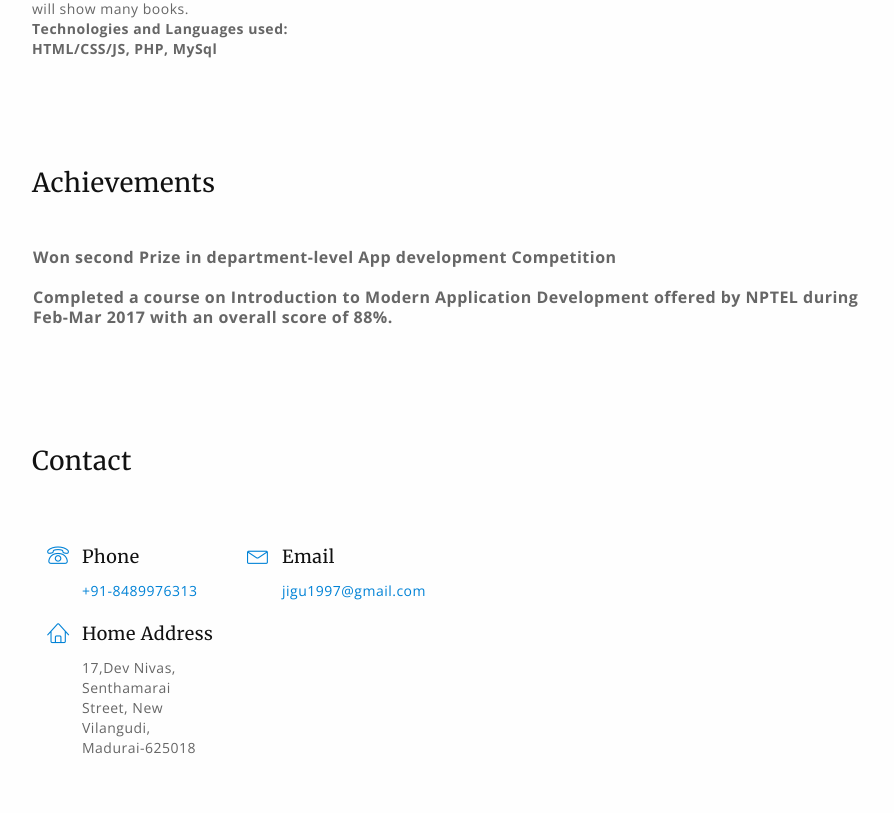
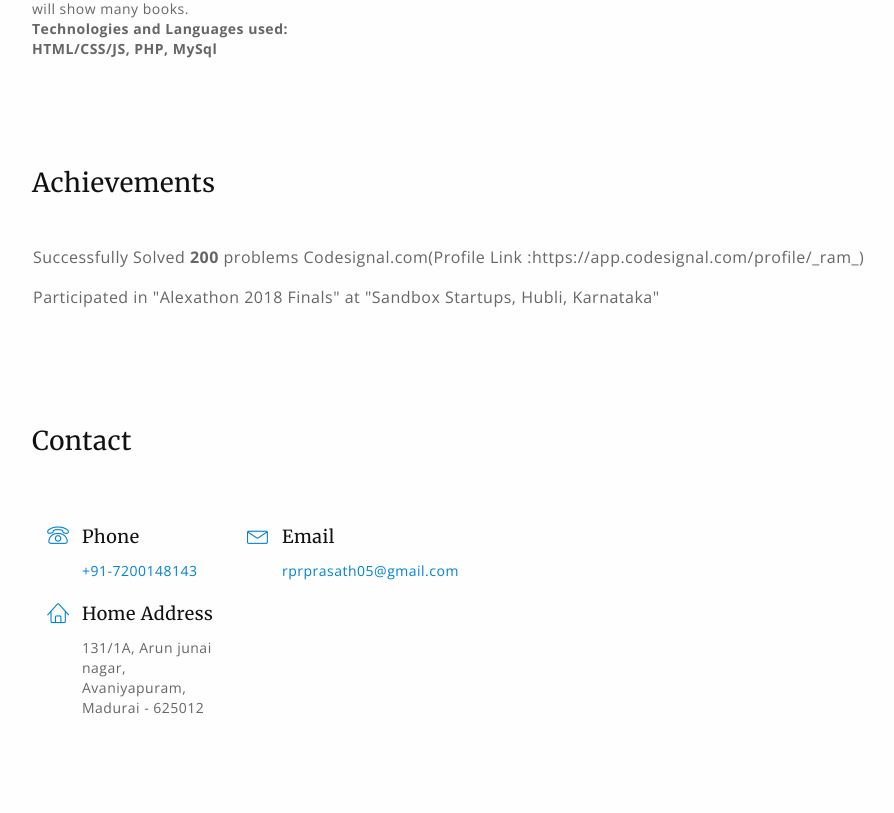
Before and after one commit to ramalingaprasad-gs/Ramalinga12Prasad.github.io, a plain HTML site: page index.html in a window 1280 px wide. Shown: the part 2864-3677 px from the top of the page, without its empty margins (373-1267 px from the left). After the commit the page ends 3637 px from the top, so only its background shows below. Drawn offline with nearby package versions, Linux system fonts and the light colour scheme; a web font is replaced by a local one.

Commit message:
Update index.html

```diff
--- a/index.html
+++ b/index.html
@@ -331,9 +331,9 @@
                     <h3>Achievements<span class="text-primary"></span></h3>
                 </div>
                     <ul type="bullet">
-                        <li><b>Won second Prize in department-level App development Competition</li>
+                        <li>Successfully Solved <b>200</b> problems Codesignal.com(Profile Link :https://app.codesignal.com/profile/_ram_)</li>
                         <br>
-                        <li>Completed a course on Introduction to Modern Application Development offered by NPTEL during Feb-Mar 2017 with an overall score of <b>88%.</b></li>
+                        <li>Participated in "Alexathon 2018 Finals" at "Sandbox Startups, Hubli, Karnataka"</li>
                     </ul>
             </div><!-- / container -->
         </section>
@@ -357,7 +357,7 @@
                                         <i class="lnr lnr-phone"></i>
                                     </div>
                                     <h5>Phone</h5>
-                                    <a href="tel:+918489976313">+91-8489976313</a>
+                                    <a href="tel:+917200148143">+91-7200148143</a>
                                 </div><!-- / feature-block -->
                             </div><!-- / col-md-6 feature-left -->
 
@@ -367,7 +367,7 @@
                                         <i class="lnr lnr-envelope"></i>
                                     </div>
                                     <h5>Email</h5>
-                                    <a href="mailto:jigu1997@gmail.com.com" class="contact-info-text">jigu1997@gmail.com</a>
+                                    <a href="mailto:rprprasath05@gmail.com.com class="contact-info-text">rprprasath05@gmail.com</a>
                                 </div><!-- / feature-block -->
                             </div><!-- / col-md-6 feature-left -->
                         </div><!-- / row -->
@@ -379,7 +379,7 @@
                                         <i class="lnr lnr-home"></i>
                                     </div>
                                     <h5>Home Address</h5>
-                                    <p>17,Dev Nivas, Senthamarai Street, New Vilangudi, Madurai-625018</p>
+                                    <p>131/1A, Arun junai nagar, Avaniyapuram, Madurai - 625012</p>
                                 </div><!-- / feature-block -->
                             </div><!-- / col-md-6 feature-left -->
 
```
